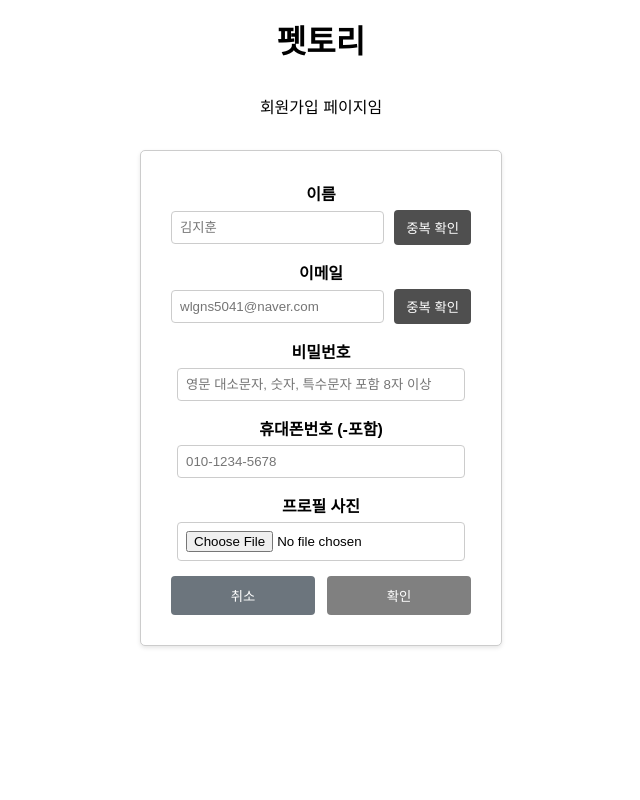
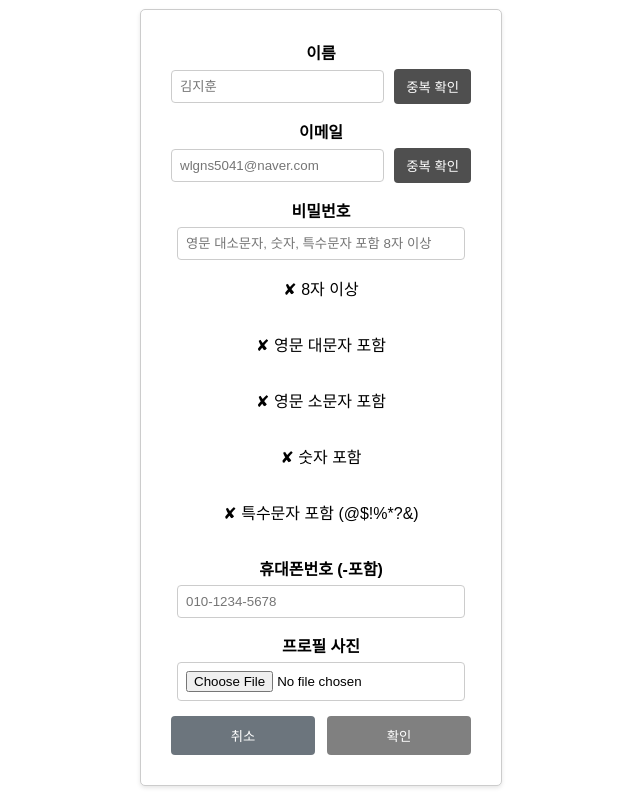
Before and after one commit to SJ-Petory/Petroy-FrontEnd, a React (Create React App) app: page /signUp in a window 1280 px wide. Shown: the whole page, without its empty margins (319-959 px from the left). Built offline with nearby package versions, Linux system fonts and the light colour scheme.

Commit message:
[feat #6] 비밀번호 조건 검사 추가

```diff
--- a/src/pages/signUpPage.jsx
+++ b/src/pages/signUpPage.jsx
@@ -17,6 +17,14 @@ function SignUpPage() {
     const [nameError, setNameError] = useState('');
     const [emailChecked, setEmailChecked] = useState(false);
     const [nameChecked, setNameChecked] = useState(false);
+
+    const [passwordCriteria, setPasswordCriteria] = useState({
+        length: false,
+        uppercase: false,
+        lowercase: false,
+        number: false,
+        specialChar: false
+    });
 
     const handleHomeClick = () => {
         navigate('/');
@@ -38,32 +46,44 @@ function SignUpPage() {
             setEmailChecked(false);
             setEmailError('이메일 중복 확인을 해주세요.');
         }
+
+        if (name === 'password') {
+            validatePassword(value);
+        }
+    };
+
+    const validatePassword = (password) => {
+        setPasswordCriteria({
+            length: password.length >= 8,
+            uppercase: /[A-Z]/.test(password),
+            lowercase: /[a-z]/.test(password),
+            number: /\d/.test(password),
+            specialChar: /[@$!%*?&]/.test(password)
+        });
     };
 
     useEffect(() => {
         const validateForm = () => {
             const nameValid = formData.name.length > 0 && formData.name.length <= 10;
             const emailValid = /^[^\s@]+@[^\s@]+\.[^\s@]+$/.test(formData.email);
-            const passwordValid = /(?=.*[a-z])(?=.*[A-Z])(?=.*\d)(?=.*[@$!%*?&])[A-Za-z\d@$!%*?&]{8,}/.test(formData.password);
+            const passwordValid = Object.values(passwordCriteria).every(Boolean);
             const phoneValid = /^\d{3}-\d{4}-\d{4}$/.test(formData.phone);
 
             setIsFormValid(nameValid && emailValid && passwordValid && phoneValid && emailChecked && nameChecked);
         };
 
         validateForm();
-    }, [formData, emailChecked, nameChecked]);
+    }, [formData, emailChecked, nameChecked, passwordCriteria]);
 
     const checkEmailDuplicate = async () => {
         try {
             const response = await axios.get('http://43.202.195.199:8080/members/check-email', { params: { email: formData.email } });
 
-            console.log(response.data);
-            // true 아니면 예외값
-            if (!response.data) {  //예외값
+            if (!response.data) {
                 setEmailError('중복된 이메일입니다.');
                 setEmailChecked(false);
             } else {
-                setEmailError('사용가능한 이메일입니다'); //true
+                setEmailError('사용가능한 이메일입니다.');
                 setEmailChecked(true);
             }
         } catch (error) {
@@ -102,11 +122,7 @@ function SignUpPage() {
         }
 
         try {
-            const response = await axios.post('http://43.202.195.199:8080/members', data, {
-                headers: {
-                    'Content-Type': 'application/json'
-                }
-            });
+            const response = await axios.post('http://43.202.195.199:8080/members', data);
             console.log(response.data);
             navigate('/');
         } catch (error) {
@@ -159,12 +175,28 @@ function SignUpPage() {
                             type="password"
                             id="password"
                             name="password"
-                            pattern="(?=.*[a-z])(?=.*[A-Z])(?=.*\d)(?=.*[@$!%*?&])[A-Za-z\d@$!%*?&]{8,}"
                             placeholder='영문 대소문자, 숫자, 특수문자 포함 8자 이상'
                             required
                             value={formData.password}
                             onChange={handleChange}
                         />
+                        <div className="passwordCriteria">
+                            <p className={passwordCriteria.length ? 'valid' : 'invalid'}>
+                                {passwordCriteria.length ? '✔' : '✘'} 8자 이상
+                            </p>
+                            <p className={passwordCriteria.uppercase ? 'valid' : 'invalid'}>
+                                {passwordCriteria.uppercase ? '✔' : '✘'} 영문 대문자 포함
+                            </p>
+                            <p className={passwordCriteria.lowercase ? 'valid' : 'invalid'}>
+                                {passwordCriteria.lowercase ? '✔' : '✘'} 영문 소문자 포함
+                            </p>
+                            <p className={passwordCriteria.number ? 'valid' : 'invalid'}>
+                                {passwordCriteria.number ? '✔' : '✘'} 숫자 포함
+                            </p>
+                            <p className={passwordCriteria.specialChar ? 'valid' : 'invalid'}>
+                                {passwordCriteria.specialChar ? '✔' : '✘'} 특수문자 포함 (@$!%*?&)
+                            </p>
+                        </div>
                     </div>
                     <div className="signUpFormGroup">
                         <label htmlFor="phone">휴대폰번호 (-포함)</label>
```
Also changed, not shown: 7 other files (tests, documents, lock files or other folders).
